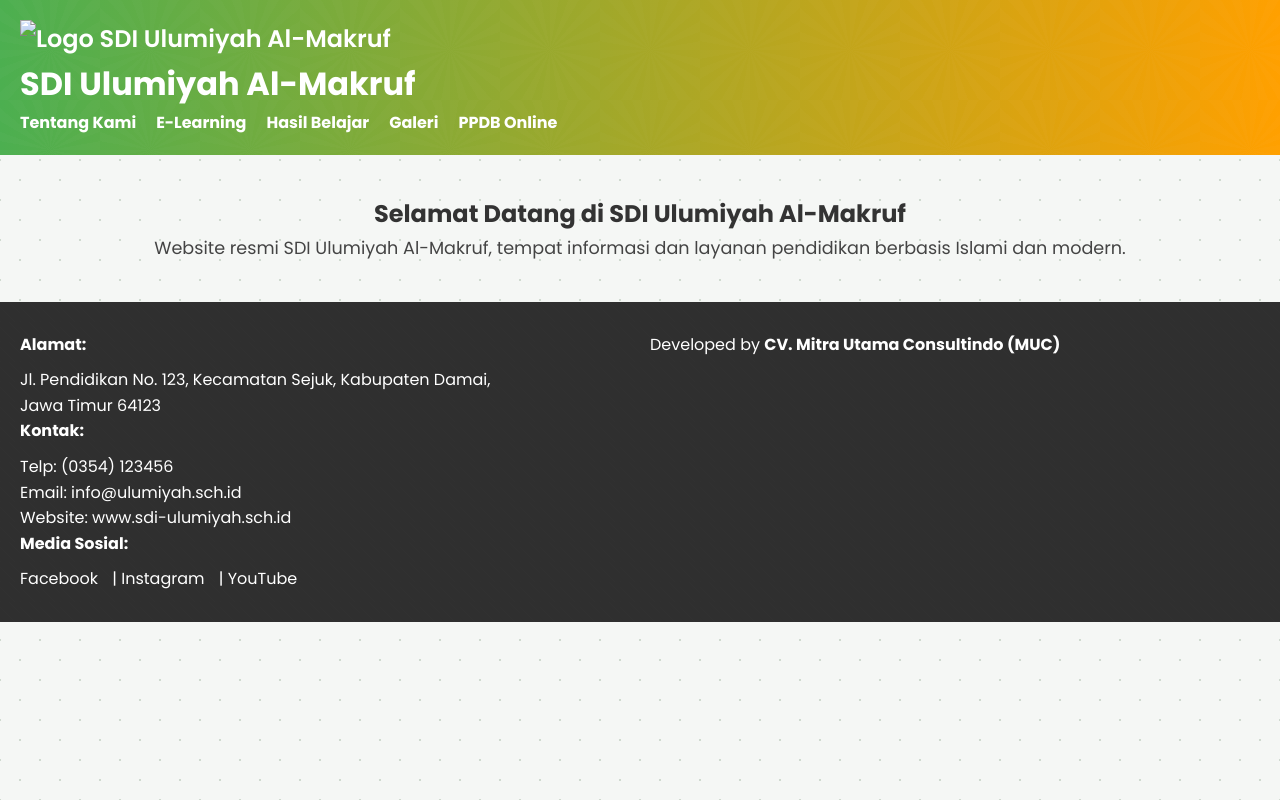
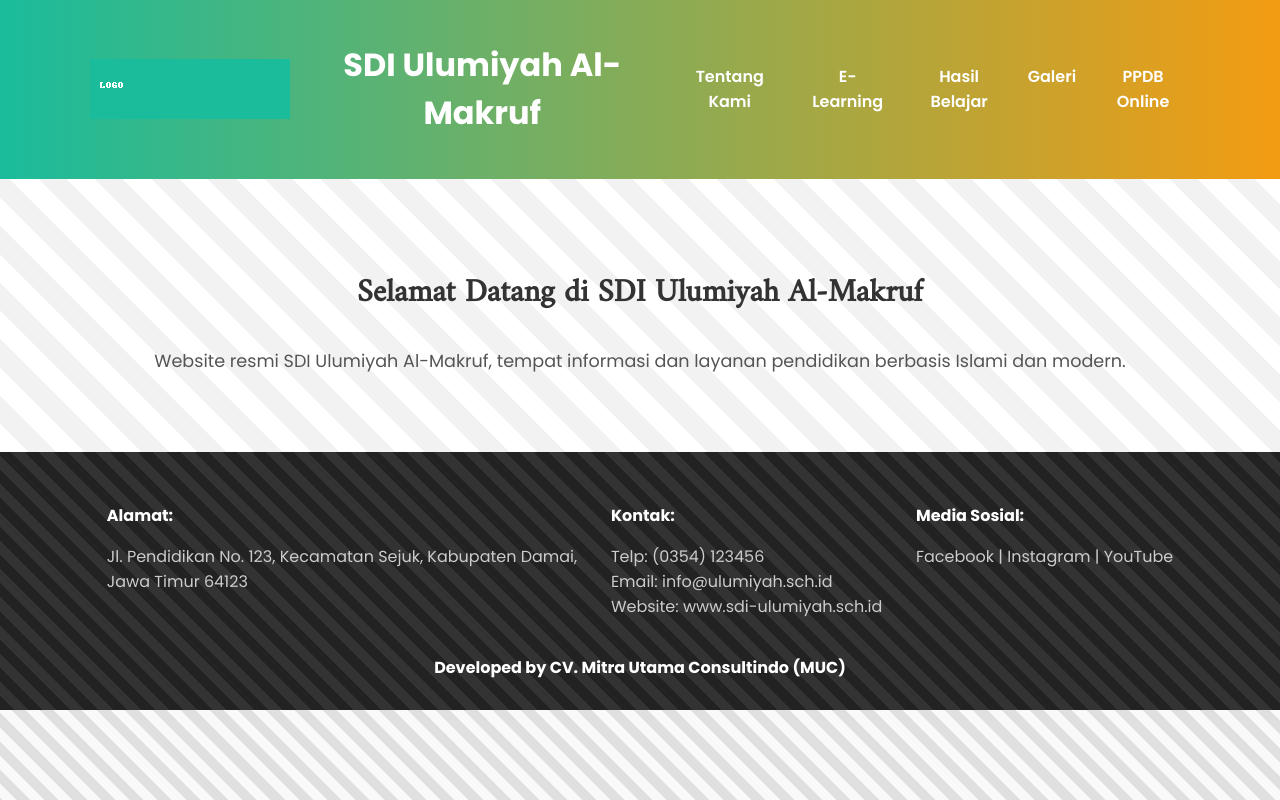
Before and after one commit to gamboel99/sdiulumiyahalmakruf, a plain HTML site: page index.html in a window 1280 px wide. Drawn offline with Linux system fonts and the light colour scheme; files that its build step writes are made by us from their sources.

Commit message:
Add files via upload

```diff
--- /dev/null
+++ b/style.css
@@ -0,0 +1,105 @@
+body {
+  margin: 0;
+  font-family: 'Poppins', sans-serif;
+  background: repeating-linear-gradient(
+    45deg,
+    #f9f9f9,
+    #f9f9f9 10px,
+    #e0e0e0 10px,
+    #e0e0e0 20px
+  );
+}
+
+header {
+  background: linear-gradient(to right, #1abc9c, #f39c12);
+  padding: 20px 0;
+  color: white;
+  text-align: center;
+  position: relative;
+}
+
+.header-container {
+  display: flex;
+  align-items: center;
+  justify-content: space-between;
+  max-width: 1100px;
+  margin: 0 auto;
+  padding: 0 20px;
+}
+
+.logo {
+  height: 60px;
+}
+
+nav ul {
+  list-style: none;
+  margin: 0;
+  padding: 0;
+  display: flex;
+  gap: 20px;
+}
+
+nav a {
+  color: white;
+  text-decoration: none;
+  font-weight: 600;
+}
+
+.hero {
+  text-align: center;
+  padding: 60px 20px;
+  background: radial-gradient(circle, #ffffff, #f3f3f3);
+  background-image: repeating-linear-gradient(
+    45deg,
+    #fff,
+    #fff 20px,
+    #f2f2f2 20px,
+    #f2f2f2 40px
+  );
+}
+
+.hero h2 {
+  font-family: 'Amiri', serif;
+  font-size: 2em;
+  color: #333;
+}
+
+.hero p {
+  font-size: 1.1em;
+  color: #555;
+}
+
+footer {
+  background: repeating-linear-gradient(
+    45deg,
+    #222,
+    #222 10px,
+    #333 10px,
+    #333 20px
+  );
+  color: white;
+  padding: 30px 20px;
+}
+
+.footer-content {
+  display: flex;
+  flex-wrap: wrap;
+  justify-content: space-around;
+  max-width: 1100px;
+  margin: 0 auto;
+}
+
+.footer-content h4 {
+  margin-bottom: 10px;
+}
+
+.footer-content p, .footer-content a {
+  color: #ccc;
+  text-decoration: none;
+}
+
+.footer-bottom {
+  text-align: center;
+  margin-top: 20px;
+  font-weight: bold;
+}
```
Also changed, not shown: index.html (line endings or trailing spaces), logo.png (added).
